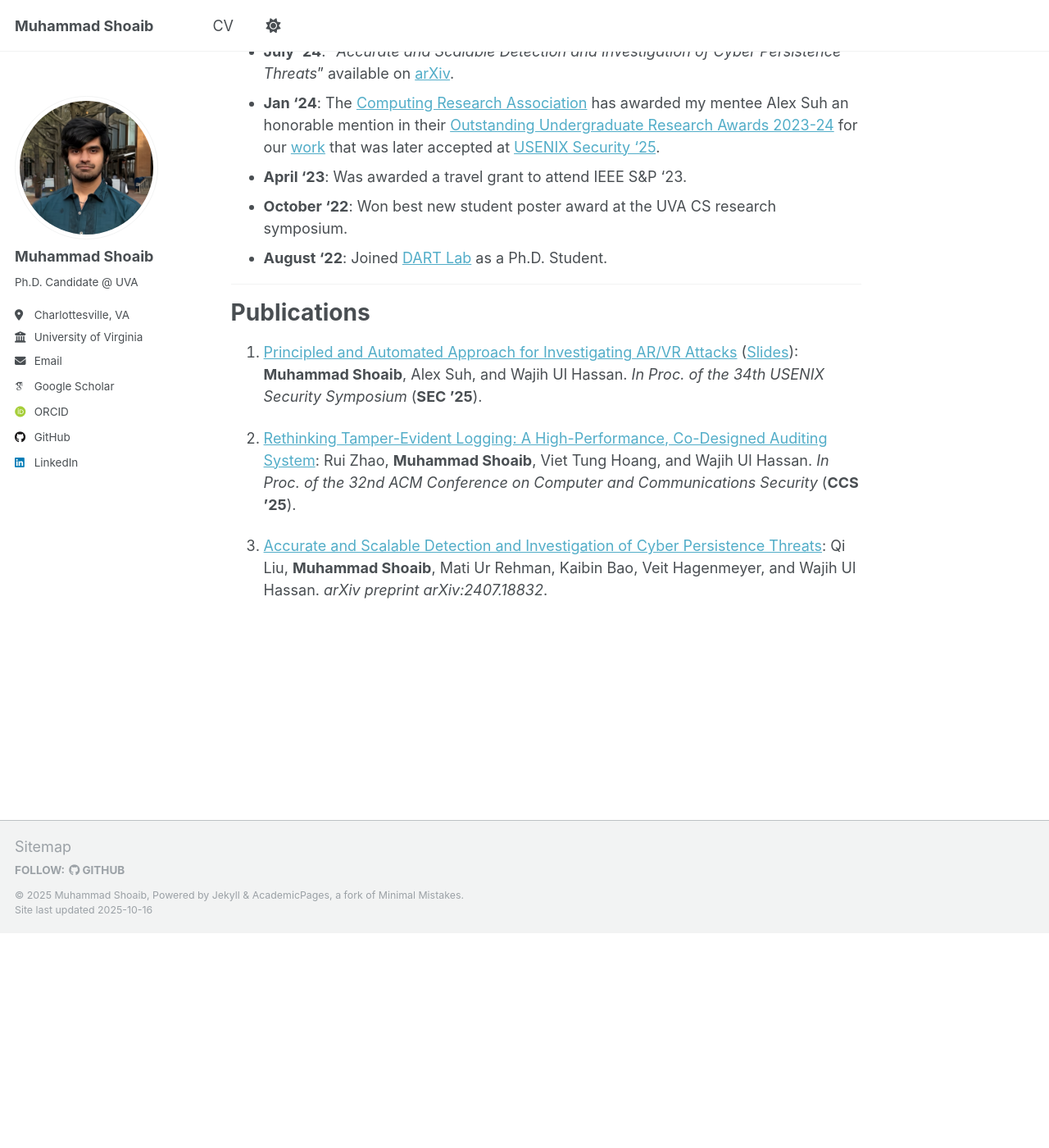
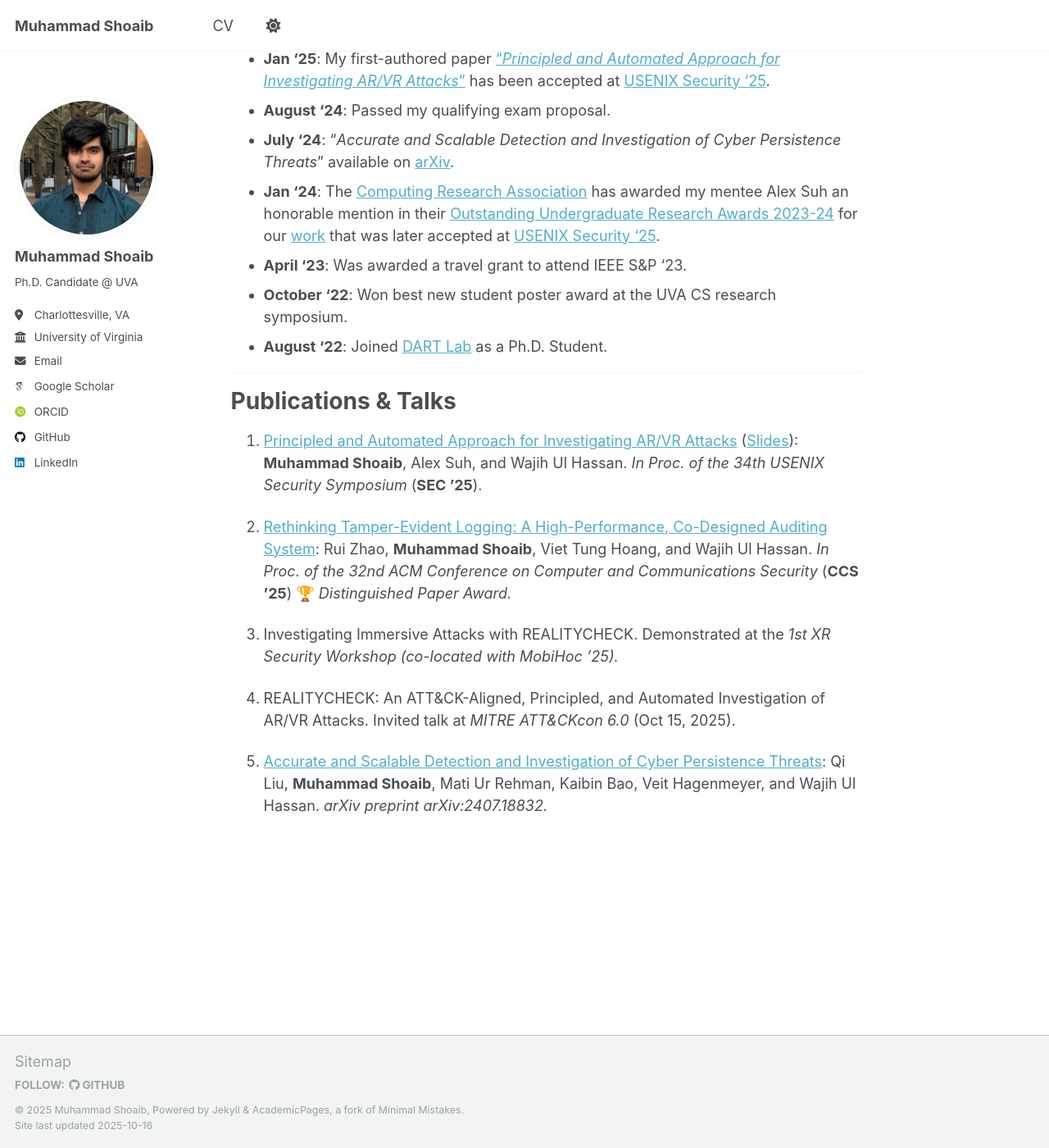
Before and after one commit to mshoaib6/mshoaib6.github.io, a Jekyll site: the page built from _pages/about.md, in a window 1280 px wide and 1400 px high, scrolled down 1023 px. Shown: the whole window at 82% size. Built offline with Jekyll 4.4.1, drawn with Linux system fonts in a browser that asks for light colours; some web fonts are replaced; a script that is not in the unit is left out; before the commit the page ends 2161 px from its top, so only the background shows below that; some of the changed text lies outside the part shown.

Commit message:
updaqtes

```diff
--- a/_pages/about.md
+++ b/_pages/about.md
@@ -19,6 +19,9 @@
 
 # News:
 
+- **Oct '25**: Won Distinguished Paper Award 🏆 for our CCS'25 paper.
+- **Oct ’25**: Invited to give a talk at MITRE ATT&CKcon 6.0.
+- **Oct ’25**: Attended MITRE’s Threat-Informed Defense training by the CTID Council.
 - **Oct '25**: Invited to serve as a reviewer for IEEE Transactions on Information Forensics & Security (TIFS).
 - **Aug '25**: Workshop paper accepted to the 1st XR Security Workshop, co-located with ACM MobiHoc 2025.
 - **Jul '25**: "*Rethinking Tamper-Evident Logging: A High-Performance, Co-Designed Auditing System*" has been accepted at [ACM CCS '25](https://www.sigsac.org/ccs/CCS2025/).
@@ -36,11 +39,14 @@
 - **August '22**: Joined [DART Lab](https://dartlab.org/) as a Ph.D. Student.
 
 ---
-
-# Publications
+# Publications & Talks
 
 1. [Principled and Automated Approach for Investigating AR/VR Attacks](https://www.usenix.org/system/files/conference/usenixsecurity25/sec25cycle1-prepub-168-shoaib.pdf) ([Slides](https://drive.google.com/file/d/1bDRPXNgO8WomfpugH9L8whs67M3kRMkR/view?usp=sharing)): **Muhammad Shoaib**, Alex Suh, and Wajih Ul Hassan. *In Proc. of the 34th USENIX Security Symposium* (**SEC ’25**).
 
-2. [Rethinking Tamper-Evident Logging: A High-Performance, Co-Designed Auditing System](https://dartlab.org/assets/pdf/nitro.pdf): Rui Zhao, **Muhammad Shoaib**, Viet Tung Hoang, and Wajih Ul Hassan. *In Proc. of the 32nd ACM Conference on Computer and Communications Security* (**CCS ’25**).
+2. [Rethinking Tamper-Evident Logging: A High-Performance, Co-Designed Auditing System](https://dartlab.org/assets/pdf/nitro.pdf): Rui Zhao, **Muhammad Shoaib**, Viet Tung Hoang, and Wajih Ul Hassan. *In Proc. of the 32nd ACM Conference on Computer and Communications Security* (**CCS ’25**) 🏆 *Distinguished Paper Award.*
 
-3. [Accurate and Scalable Detection and Investigation of Cyber Persistence Threats](https://arxiv.org/pdf/2407.18832): Qi Liu, **Muhammad Shoaib**, Mati Ur Rehman, Kaibin Bao, Veit Hagenmeyer, and Wajih Ul Hassan. *arXiv preprint arXiv:2407.18832*.
+3. Investigating Immersive Attacks with REALITYCHECK. Demonstrated at the *1st XR Security Workshop (co-located with MobiHoc ’25).*
+
+4. REALITYCHECK: An ATT&CK-Aligned, Principled, and Automated Investigation of AR/VR Attacks. Invited talk at *MITRE ATT&CKcon 6.0* (Oct 15, 2025).
+
+5. [Accurate and Scalable Detection and Investigation of Cyber Persistence Threats](https://arxiv.org/pdf/2407.18832): Qi Liu, **Muhammad Shoaib**, Mati Ur Rehman, Kaibin Bao, Veit Hagenmeyer, and Wajih Ul Hassan. *arXiv preprint arXiv:2407.18832.*
```
